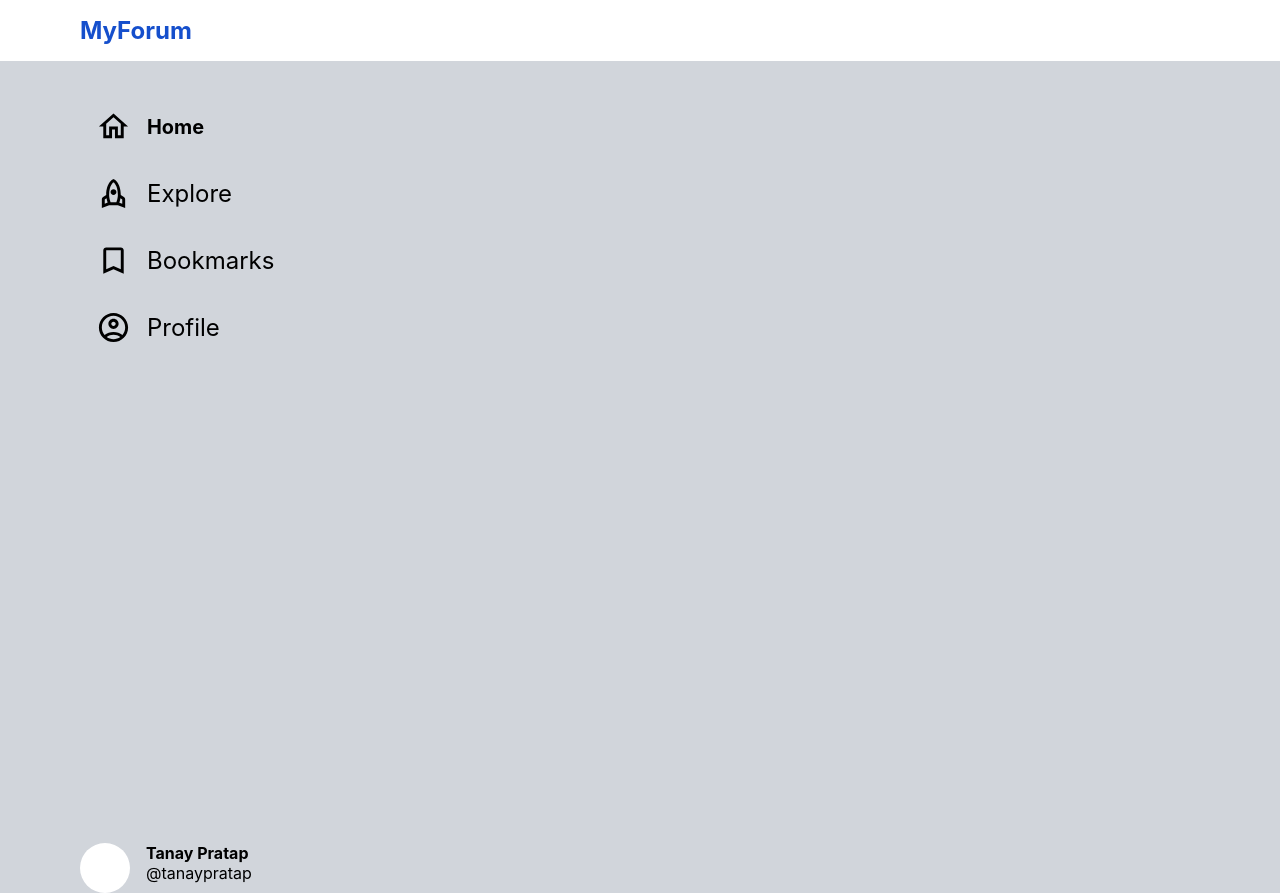
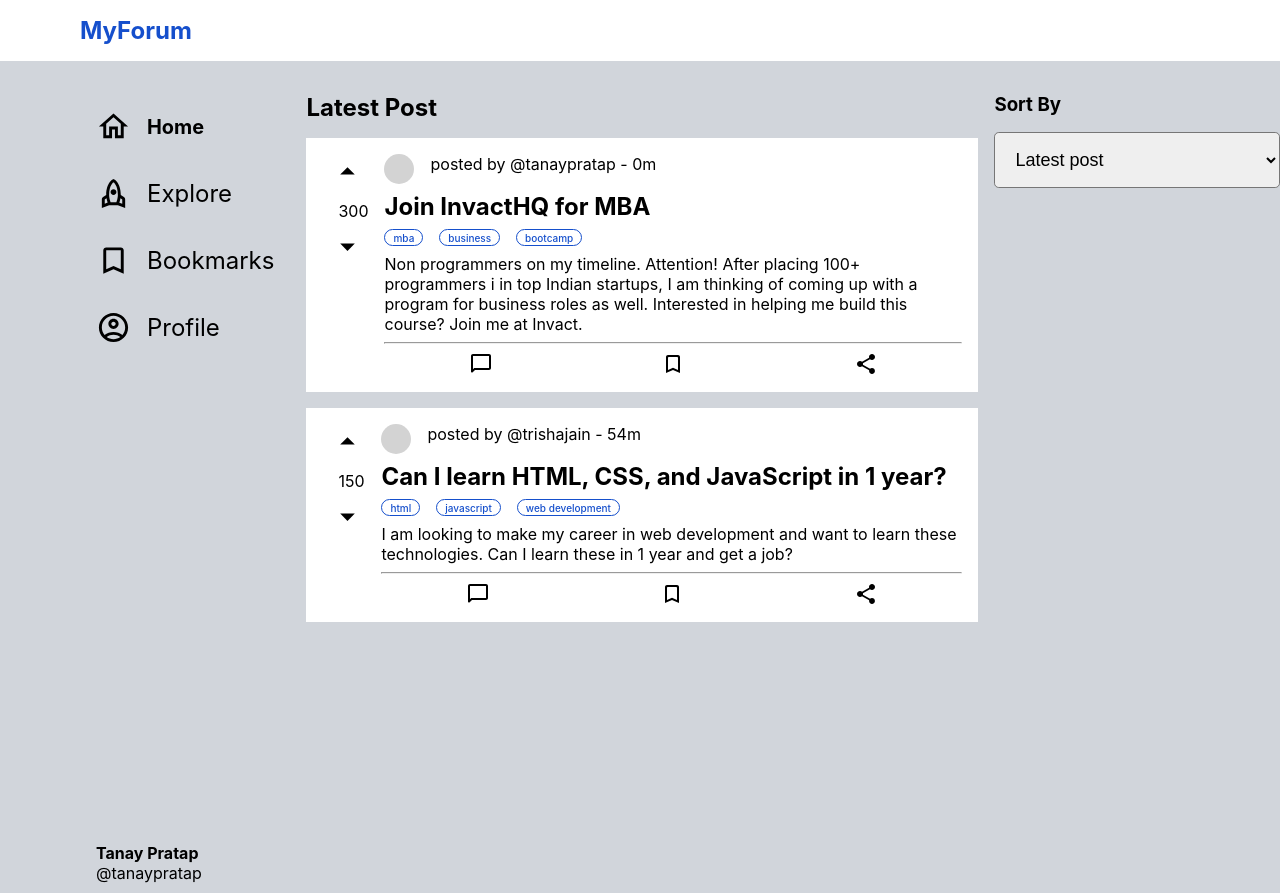
Before and after one commit to BhumikaSingh-27/forum-app, a React (Create React App) app: page / in a window 1280 px wide. Shown: the top 893 px of the page. Built offline with nearby package versions, Linux system fonts and the light colour scheme.

Commit message:
feat: post load

```diff
--- a/src/App.css
+++ b/src/App.css
@@ -66,3 +66,10 @@ nav {
   z-index: 5;
 
 }
+
+.section {
+  display: flex;
+  gap: 1rem;
+  justify-content: space-around;
+  width: 100%;
+}
--- a/src/App.js
+++ b/src/App.js
@@ -1,13 +1,21 @@
-import logo from './logo.svg';
-import './App.css';
-import Header from './components/Header';
-import Sidebar from './components/Sidebar';
-
+import logo from "./logo.svg";
+import "./App.css";
+import Header from "./components/Header";
+import Sidebar from "./components/Sidebar";
+import Home from "../src/pages/Home";
+import Comment from "./components/Comment";
+import Sort  from "./components/Sort";
 function App() {
   return (
     <div className="App">
-     <Header />
-     <Sidebar />
+      <Header />
+      <div className="section">
+        <Sidebar />
+        <Home />
+        {/* <Comment /> */}
+        <Sort />
+      </div>
+
     </div>
   );
 }
--- a/src/components/Comment.jsx
+++ b/src/components/Comment.jsx
@@ -0,0 +1,23 @@
+import React from 'react'
+import "./style.css";
+
+const Comment = () => {
+  return (
+    <div className='comment-section'>
+
+            {" "}
+        <div className="image"></div>
+          <div className='comment-data'>
+          <div>posted by @tanay - 1m{" "}</div>
+          <div>
+            replying to @tanay
+          </div>
+          <div>
+            <p>intersted</p>
+          </div>
+          </div>
+    </div>
+  )
+}
+
+export default Comment
--- a/src/components/Post.jsx
+++ b/src/components/Post.jsx
@@ -0,0 +1,53 @@
+import React, { useContext } from "react";
+import "./style.css";
+import ArrowDropUpOutlinedIcon from "@mui/icons-material/ArrowDropUpOutlined";
+import ArrowDropDownOutlinedIcon from "@mui/icons-material/ArrowDropDownOutlined";
+import BookmarkBorderRoundedIcon from "@mui/icons-material/BookmarkBorderRounded";
+import ChatBubbleOutlineRoundedIcon from "@mui/icons-material/ChatBubbleOutlineRounded";
+import ShareRoundedIcon from "@mui/icons-material/ShareRounded";
+import { DataContext } from "../context/DataContext";
+
+const Post = ({ data }) => {
+    const {dispatch} = useContext(DataContext)
+
+    const d = new Date(data.createdAt)
+  return (
+    <div className="post">
+      <div className="post-main">
+        <div>
+          <div className="vote-icons">
+            <div onClick={()=>dispatch({type:"UPVOTE",payload:data.psotId})}><ArrowDropUpOutlinedIcon fontSize="large" /></div>
+            <p>{data.upvotes - data.downvotes}</p>
+            <ArrowDropDownOutlinedIcon fontSize="large" />
+          </div>
+        </div>
+        <div className="post-container">
+          <div className="title">
+            {" "}
+            <div className="image"></div> <div>posted by @{data.username} - {d.getMinutes()}m</div>
+          </div>
+          <div>
+            <h2>{data.post}</h2>
+          </div>
+
+          <div className="tags">
+            {data.tags.map((tag) => (
+              <span>{tag}</span>
+            ))}
+          </div>
+          <div>
+            <p>{data.postDescription}</p>
+          </div>
+          <hr />
+          <div className="post-icons">
+            <ChatBubbleOutlineRoundedIcon />
+            <BookmarkBorderRoundedIcon />
+            <ShareRoundedIcon />
+          </div>
+        </div>
+      </div>
+    </div>
+  );
+};
+
+export default Post;
--- a/src/components/Sidebar.jsx
+++ b/src/components/Sidebar.jsx
@@ -23,10 +23,13 @@ const Sidebar = () => {
         </div>
         <div className="footer">
           <div className="profile">
-            <div className="img"></div>
-            <div><h4>Tanay Pratap</h4>
-            <p>@tanaypratap</p></div>
-
+            <div className="image img">
+              <img src="" alt="" />
+            </div>
+            <div>
+              <h4>Tanay Pratap</h4>
+              <p>@tanaypratap</p>
+            </div>
           </div>
         </div>
       </div>
--- /dev/null
+++ b/src/components/Sort.jsx
@@ -0,0 +1,16 @@
+import React from "react";
+import "./style.css";
+
+const Sort = () => {
+  return (
+    <div className="sort-section">
+      <h3>Sort By</h3>
+      <select>
+        <option value="latest">Latest post</option>
+        <option value="trending">Most upvoted post</option>
+      </select>
+    </div>
+  );
+};
+
+export default Sort;
--- a/src/components/style.css
+++ b/src/components/style.css
@@ -1,3 +1,107 @@
+.home-container {
+    margin-top: 2rem;
+}
+
+.sort-section {
+    display: flex;
+    flex-direction: column;
+    width: 20rem;
+    margin-top: 2rem;
+}
+
+select {
+    width: 100%;
+    font-size: large;
+    padding: 1rem;
+    margin-top: 1rem;
+    border-radius: 0.3rem;
+}
+
+select option {
+    padding: 1rem;
+}
+
+.comment-section {
+    background-color: white;
+    display: flex;
+    gap: 1rem
+}
+
+.comment-data {
+    display: flex;
+    flex-direction: column;
+}
+
+.post {
+    padding: 1rem;
+    background-color: white;
+    width: 40rem;
+    margin-top: 1rem;
+}
+
+.vote-icons {
+    display: flex;
+    flex-direction: column;
+    gap: 0.5rem;
+    align-items: flex-start;
+    padding-left: 0.5rem;
+}
+
+.vote-icons p {
+    padding-left: 0.5rem;
+}
+
+.post-main {
+    display: flex;
+    gap: 1rem
+}
+
+.post-container {
+    display: flex;
+    flex-direction: column;
+    gap: 0.5rem;
+
+}
+
+.title {
+    display: flex;
+    gap: 1rem;
+}
+
+.image {
+    background-color: lightgray;
+    border-radius: 50%;
+    width: 30px;
+    height: 30px;
+
+}
+
+.post-container p {
+    width: 100%;
+}
+
+.tags {
+    display: flex;
+    gap: 1rem;
+}
+
+.tags span {
+    display: inline-block;
+    border: 1px solid var(--primary-color);
+    color: var(--primary-color);
+    padding: 0.1rem 0.5rem;
+    border-radius: 2rem;
+    font-size: 10px;
+    font-weight: 500;
+}
+
+.post-icons {
+    display: flex;
+    justify-content: space-around;
+}
+
+
+/* side bar style */
 .sidebar {
     position: sticky;
     top: 0;
@@ -26,7 +130,7 @@
 
 .img {
     border-radius: 50%;
-    width: 50px;
+    width: 10 0px;
     height: 50px;
     background-color: white;
 }
@@ -34,6 +138,7 @@
 .profile {
     display: flex;
     gap: 1rem;
+    width: 100%;
 
 }
 
--- /dev/null
+++ b/src/context/DataContext.jsx
@@ -0,0 +1,25 @@
+import { createContext, useEffect, useReducer } from "react";
+import { initialValue, reducerFn } from "../reducer/dataReducer";
+import forumData from "../data/data";
+export const DataContext = createContext();
+
+export const DataContextProvider = ({ children }) => {
+  const [state, dispatch] = useReducer(reducerFn, initialValue);
+
+  useEffect(() => {
+    try {
+      dispatch({ type: "GET_DATA", payload: forumData.posts });
+      dispatch({type: "GET_USERNAME",payload:forumData.username})
+      dispatch({type: "GET_NAME",payload:forumData.name})
+    } catch (e) {
+      console.log(e);
+    }
+  }, []);
+
+  console.log("datwa", state);
+  return (
+    <DataContext.Provider value={{ state, dispatch }}>
+      {children}
+    </DataContext.Provider>
+  );
+};
--- a/src/index.js
+++ b/src/index.js
@@ -1,13 +1,16 @@
-import React from 'react';
-import ReactDOM from 'react-dom/client';
-import './index.css';
-import App from './App';
-import reportWebVitals from './reportWebVitals';
+import React from "react";
+import ReactDOM from "react-dom/client";
+import "./index.css";
+import App from "./App";
+import reportWebVitals from "./reportWebVitals";
+import { DataContextProvider } from "./context/DataContext";
 
-const root = ReactDOM.createRoot(document.getElementById('root'));
+const root = ReactDOM.createRoot(document.getElementById("root"));
 root.render(
   <React.StrictMode>
-    <App />
+    <DataContextProvider>
+      <App />
+    </DataContextProvider>
   </React.StrictMode>
 );
 
--- a/src/pages/Home.jsx
+++ b/src/pages/Home.jsx
@@ -0,0 +1,21 @@
+import React, { useContext } from "react";
+import Post from "../components/Post";
+import { DataContext } from "../context/DataContext";
+
+const Home = () => {
+  const { state } = useContext(DataContext);
+  return (
+    <div className="home-container">
+      <h2>Latest Post</h2>
+      <div>
+        {state.posts.map((data) => (
+          <div key={data.postId}>
+            <Post data={data} />
+          </div>
+        ))}
+      </div>
+    </div>
+  );
+};
+
+export default Home;
--- /dev/null
+++ b/src/reducer/dataReducer.jsx
@@ -0,0 +1,21 @@
+export const initialValue = {
+  posts: [],
+  username:"",
+  name:""
+};
+
+export const reducerFn = (state, action) => {
+  switch (action.type) {
+    case "GET_DATA": {
+      return { ...state, posts: action.payload };
+    }
+    case "GET_USERNAME":{
+        return {...state, username: action.payload}
+    }
+    case "GET_NAME":{
+        return {...state, username: action.payload}
+    }
+    default:
+      return state;
+  }
+};
```
